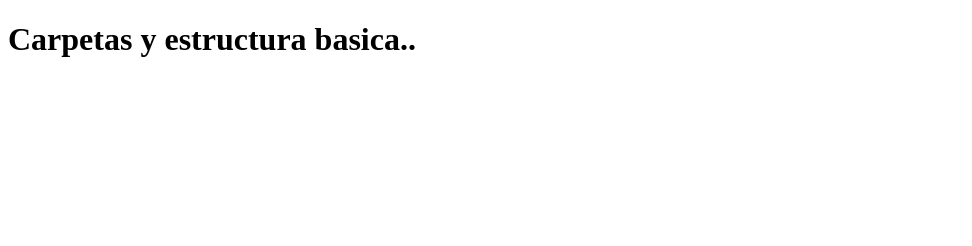
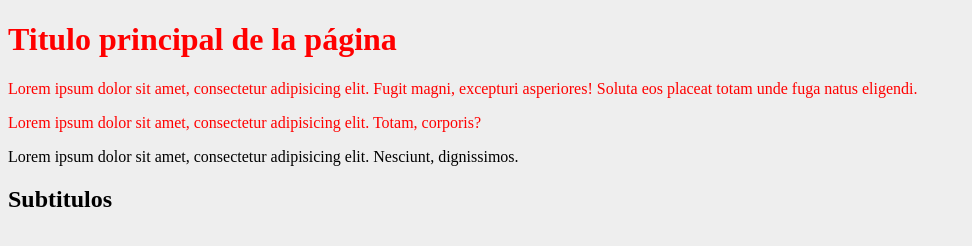
Before and after one commit to dduvanpantoja/nigbox-proyecto, a plain HTML site: page index.html in a window 1280 px wide. Shown: the whole page, without its empty margins (0-972 px from the left). Drawn offline with Linux system fonts and the light colour scheme; files that its build step writes are made by us from their sources.

Commit message:
Forma de agrupar elemento en el css y reducir codigo

```diff
--- /dev/null
+++ b/assets/css/style.css
@@ -0,0 +1,15 @@
+body {
+	background-color: #eeeeee;
+}
+h1 {
+	color: #ff0000;
+}
+p {
+	color: #ff0000;
+}
+
+/* Otra forma de acerlo, solo lo modificas una vez*/
+
+h1, p {
+	color: #ff0000;
+}
--- a/index.html
+++ b/index.html
@@ -2,9 +2,19 @@
 <html lang="en">
 <head>
 	<meta charset="UTF-8">
-	<title>Nigbox</title>
+	<meta name="viewport" content="width=device-width, initial-scale=1.0">
+	<title>Nigbox | CSS</title>
+	<link rel="stylesheet" href="css/style.css">
 </head>
 <body>
-	<h1>Carpetas y estructura basica..</h1>
+
+	<h1>Titulo principal de la página</h1>
+	<p>Lorem ipsum dolor sit amet, consectetur adipisicing elit. Fugit magni, excepturi asperiores! Soluta eos placeat totam unde fuga natus eligendi.</p>
+	<p>Lorem ipsum dolor sit amet, consectetur adipisicing elit. Totam, corporis?</p>
+	<div>
+		Lorem ipsum dolor sit amet, consectetur adipisicing elit. Nesciunt, dignissimos.
+	</div>
+	<h2>Subtitulos</h2>
+
 </body>
 </html>
```
